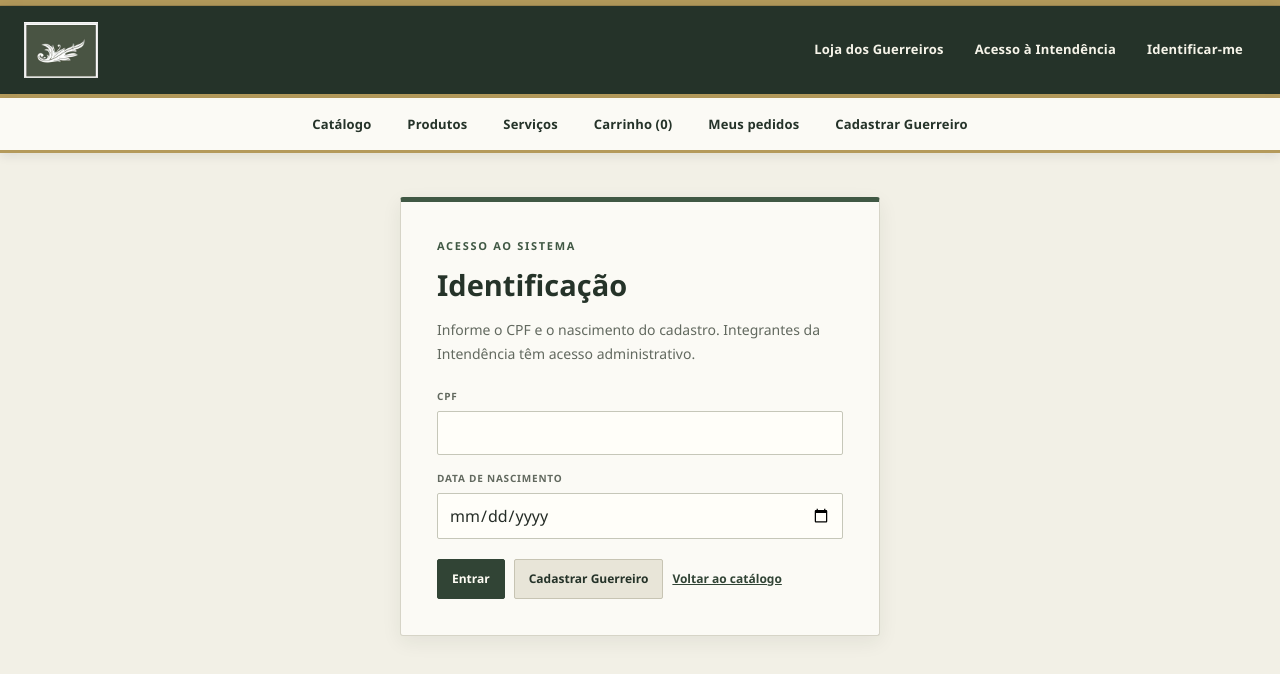
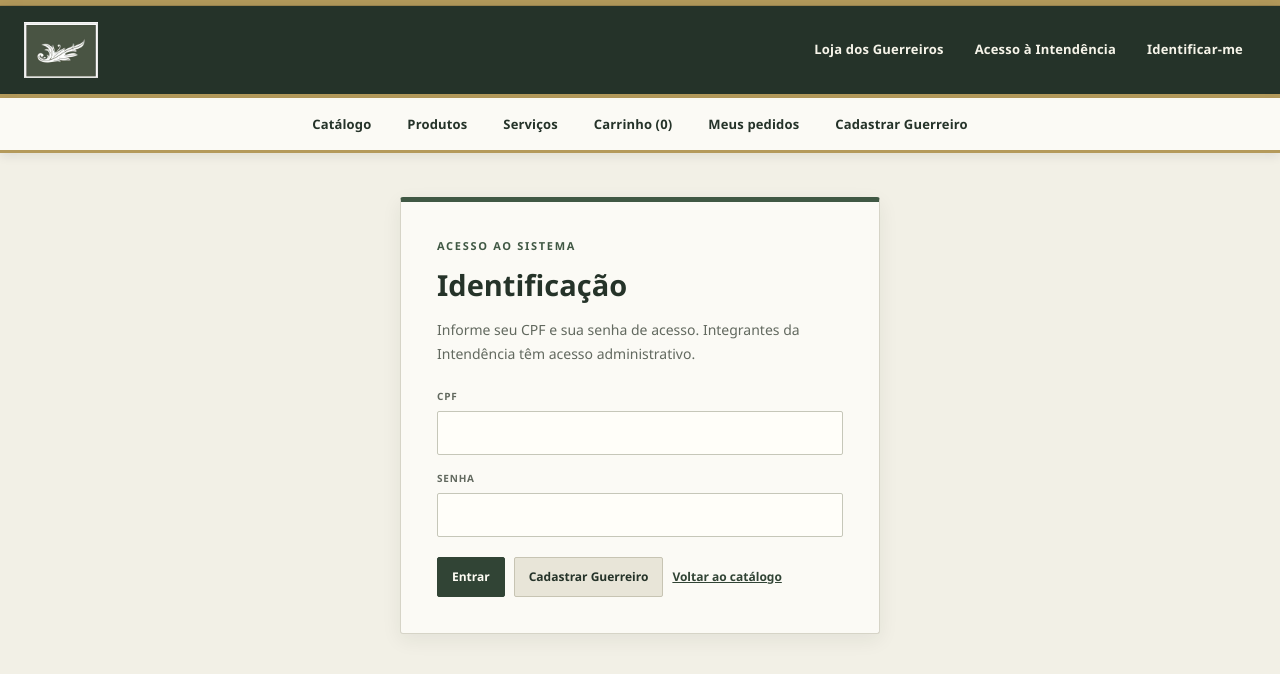
Before and after one commit to jonathanasantos10-coder/Projeto-Ultra-Secreto-prof-alisson, an Angular app: page /identificacao in a window 1280 px wide. Shown: the top 674 px of the page. Built offline with nearby package versions, Linux system fonts and the light colour scheme; no server answers.

Commit message:
Altera formulário de identificação para senha

```diff
--- a/src/app/components/identificacao/identificacao.ts
+++ b/src/app/components/identificacao/identificacao.ts
@@ -13,7 +13,7 @@ import { Validacao } from '../validacao/validacao';
       <p class="eyebrow">Acesso ao sistema</p>
       <h1>Identificação</h1>
       <p>
-        Informe o CPF e o nascimento do cadastro. Integrantes da Intendência têm acesso
+        Informe seu CPF e sua senha de acesso. Integrantes da Intendência têm acesso
         administrativo.
       </p>
       @if (erro()) {
@@ -33,13 +33,16 @@ import { Validacao } from '../validacao/validacao';
           />
         </div>
         <div class="campo">
-          <label for="nascimento">Data de nascimento</label
+          <label for="senha">Senha</label
           ><input
-            id="nascimento"
-            name="Nascimento"
-            type="date"
-            [(ngModel)]="dataNascimento"
+            id="senha"
+            name="senha"
+            type="password"
+            [(ngModel)]="senha"
             required
+            minlength="8"
+            maxlength="100"
+            autocomplete="current-password"
           />
         </div>
         <app-validacao [form]="form" />
@@ -54,7 +57,7 @@ import { Validacao } from '../validacao/validacao';
 })
 export class Identificacao {
   cpf: number | null = null;
-  dataNascimento = '';
+  senha = '';
   erro = signal('');
   ocupado = signal(false);
   constructor(
@@ -65,7 +68,7 @@ export class Identificacao {
   entrar() {
     this.ocupado.set(true);
     this.erro.set('');
-    this.api.entrar(Number(this.cpf), this.dataNascimento).subscribe({
+    this.api.entrar(Number(this.cpf), this.senha).subscribe({
       next: (d) => {
         this.ocupado.set(false);
         const retorno =
```
